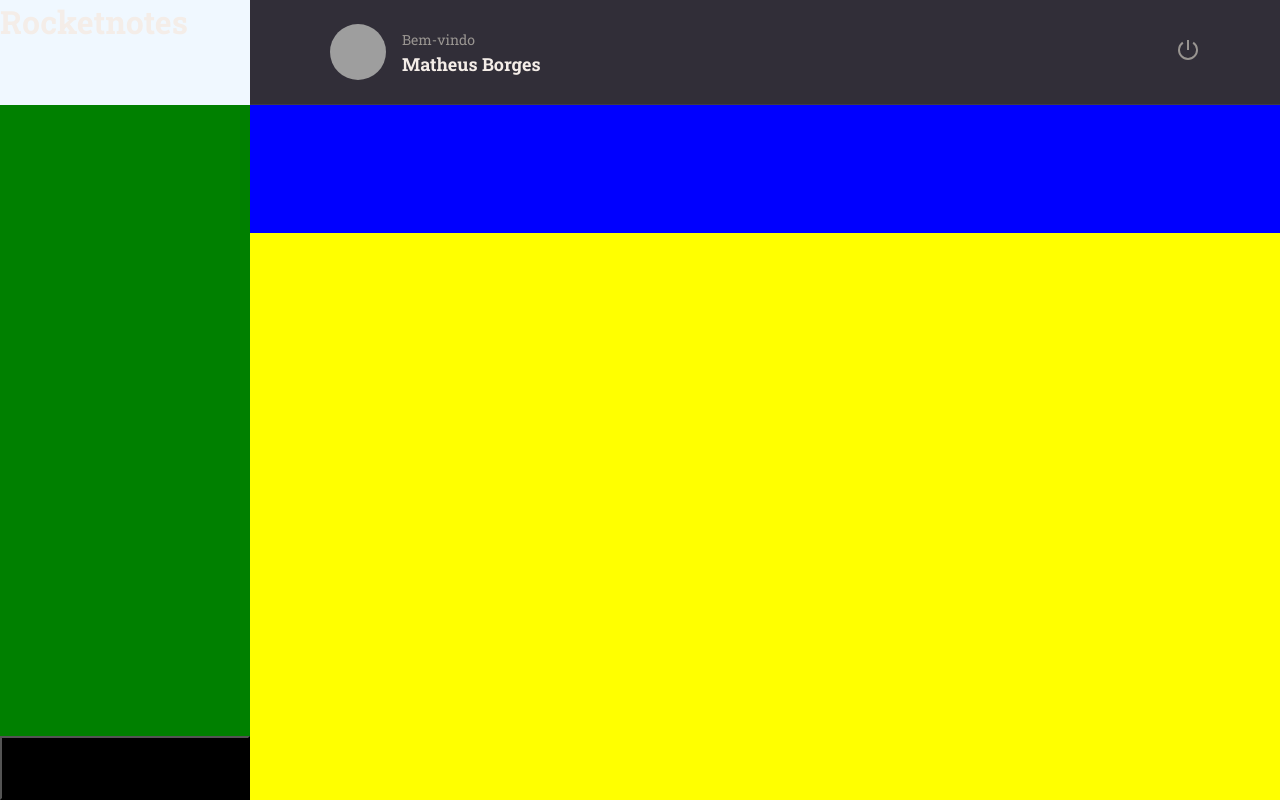
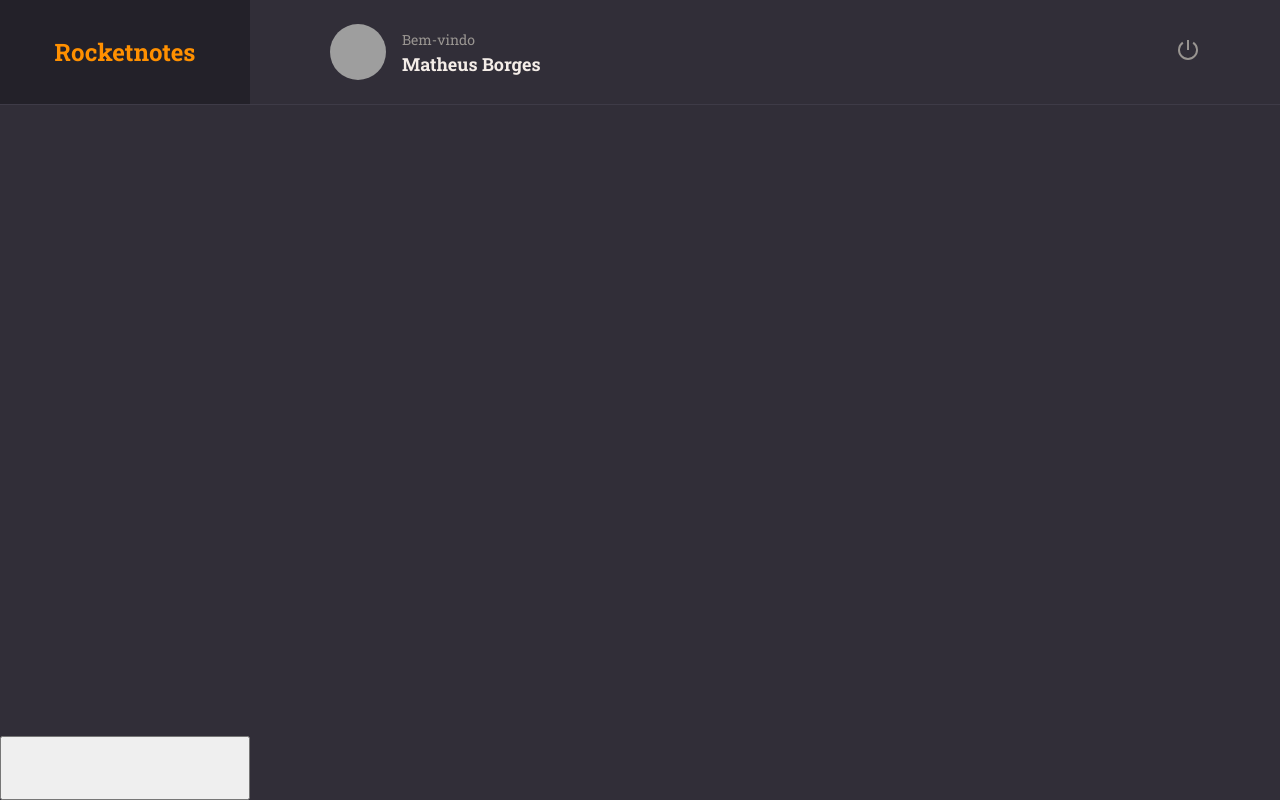
Before and after one commit to MatheusBorgesDev/rocketnotes-Introduction-to-react.js, a React (Vite) app: page / in a window 1280 px wide. Built offline with nearby package versions, Linux system fonts and the light colour scheme; grey boxes are pictures that could not be loaded.

Commit message:
Home page brand area styled

```diff
--- a/src/pages/Home/styles.js
+++ b/src/pages/Home/styles.js
@@ -18,25 +18,34 @@ export const Container = styled.div`
 
 export const Brand = styled.div`
   grid-area: brand;
-  background-color: aliceblue;
+
+  display: flex;
+  justify-content: center;
+  align-items: center;
+
+  border-bottom-width: 1px;
+  border-bottom-style: solid;
+  border-bottom-color: ${({ theme }) => theme.COLORS.BACKGROUND_700};
+  background-color: ${({ theme }) => theme.COLORS.BACKGROUND_900};
+
+  > h1{
+    font-size: 24px;
+    color: ${({ theme }) => theme.COLORS.ORANGE};
+  }
 `;
 
 export const Menu = styled.ul`
   grid-area: menu;
-  background-color: green;
 `;
 
 export const Search = styled.div`
   grid-area: search;
-  background-color: blue;
 `;
 
 export const Content = styled.div`
   grid-area: content;
-  background-color: yellow;
 `;
 
 export const NewNote= styled.button`
   grid-area: newnote;
-  background-color: black;
 `;
```
